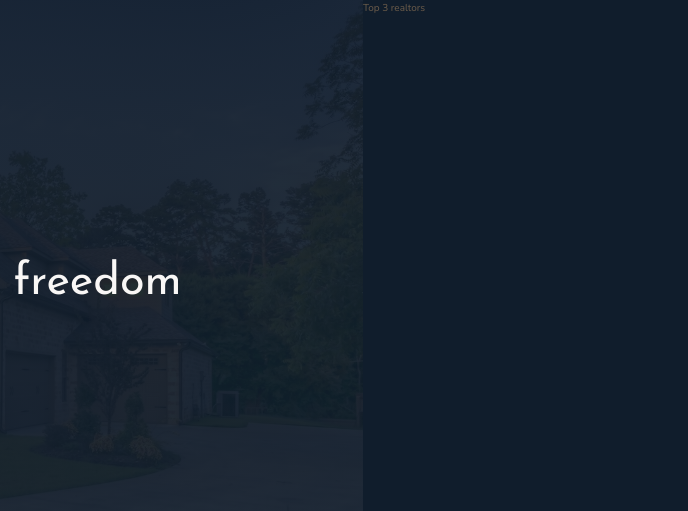
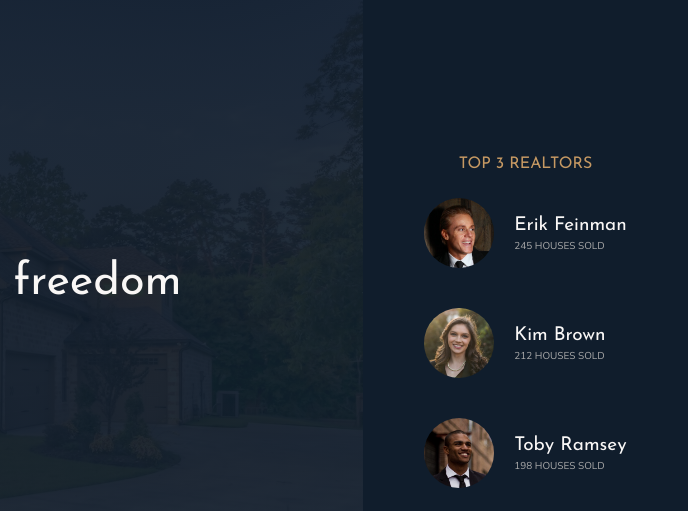
Before and after one commit to ngantxnguyen/nexter, a website: page index.html in a window 1280 px wide. Shown: the top 511 px of the page, 592-1280 px from the left. Drawn offline with nearby package versions, Linux system fonts and the light colour scheme.

Commit message:
Realtors section

```diff
--- a/index.html
+++ b/index.html
@@ -31,7 +31,24 @@
     </header>
 
     <div class="realtors">
-      Top 3 realtors
+      <h3 class="heading-3">Top 3 realtors</h3>
+      <div class="realtors__list">
+        <img src="img/realtor-1.jpeg" alt="Realtor 1" class="realtors__img">
+        <div class="realtor__details">
+          <h4 class="heading-4 heading-4--light">Erik Feinman</h4>
+          <p class="realtors__sold">245 houses sold</p>
+        </div>
+        <img src="img/realtor-2.jpeg" alt="Realtor 2" class="realtors__img">
+        <div class="realtor__details">
+          <h4 class="heading-4 heading-4--light">Kim Brown</h4>
+          <p class="realtors__sold">212 houses sold</p>
+        </div>
+        <img src="img/realtor-3.jpeg" alt="Realtor 3" class="realtors__img">
+        <div class="realtor__details">
+          <h4 class="heading-4 heading-4--light">Toby Ramsey</h4>
+          <p class="realtors__sold">198 houses sold</p>
+        </div>
+      </div>
     </div>
 
     <section class="features">
--- a/sass/_realtors.scss
+++ b/sass/_realtors.scss
@@ -1,5 +1,31 @@
 .realtors {
   background-color: $color-secondary;
+  grid-column: col-start 7 / full-end;
+  padding: 3rem;
 
-  grid-column: col-start 7 / full-end;
+  display: grid;
+  justify-content: center;
+  align-content: center;
+  justify-items: center;
+  grid-row-gap: 2rem;
+
+  &__list {
+    display: grid;
+    grid-template-columns: min-content max-content;
+    grid-column-gap: 2rem;
+    grid-row-gap: 5vh;
+    align-items: center;
+  }
+
+  &__img {
+    width: 7rem;
+    border-radius: 50%;
+    display: block;
+  }
+
+  &__sold {
+    text-transform: uppercase;
+    color: $color-grey-light-2;
+    margin-top: -3px;
+  }
 }
```
Also changed, not shown: css/main.css.
